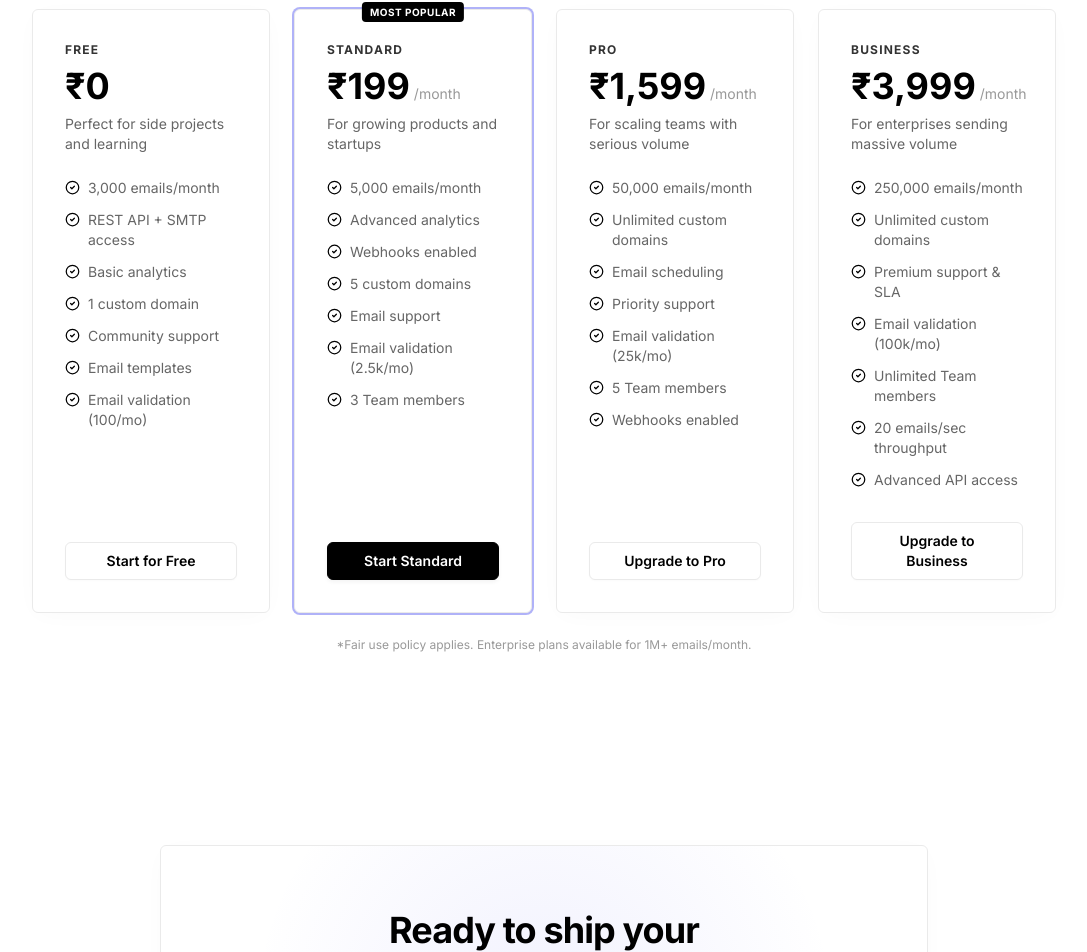
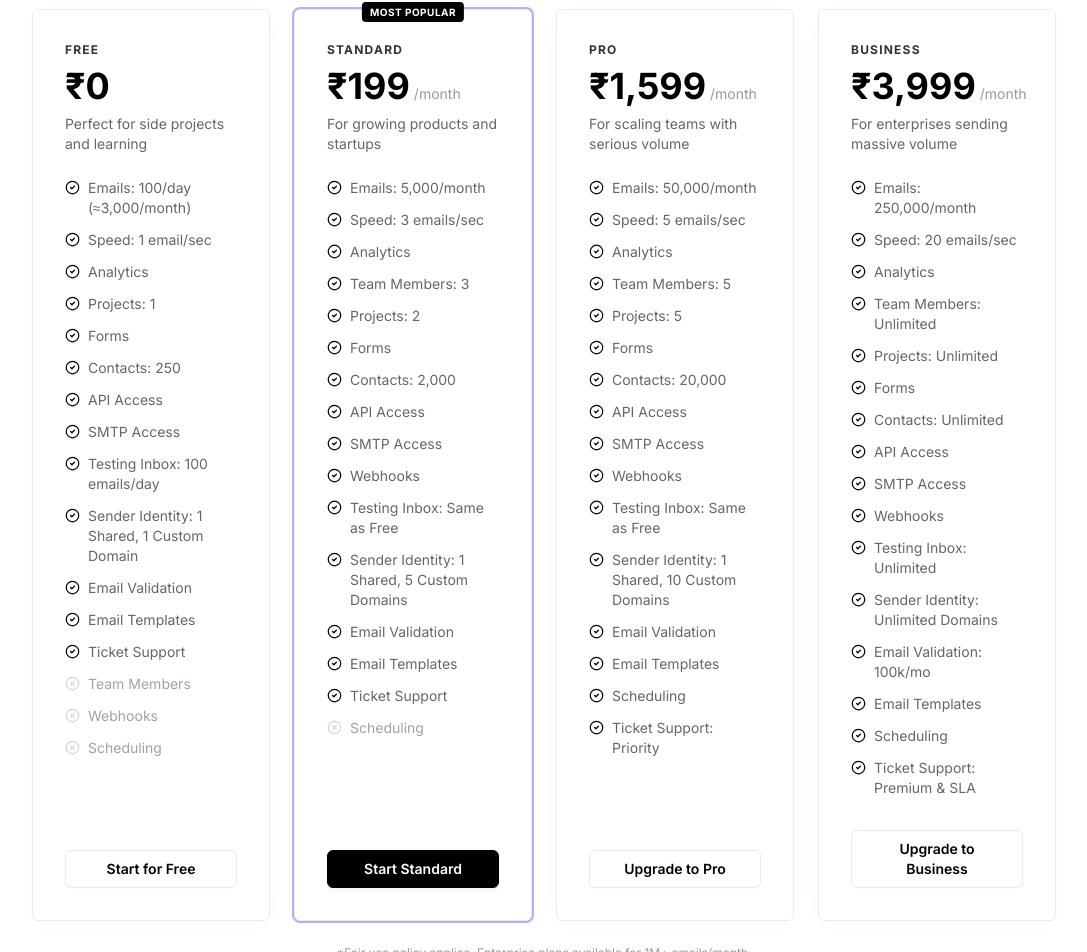
Before and after one commit to manishpandit1406/qwik-mailer, a Next.js app in the folder apps/web/: page / in a window 1280 px wide. Shown: the part 3104-4056 px from the top of the page, without its empty margins (96-1183 px from the left). Built offline with nearby package versions, Linux system fonts and the light colour scheme; no server answers.

Commit message:
feat: update landing page pricing to match dashboard structure

```diff
--- a/apps/web/src/app/dashboard/billing/page.tsx
+++ b/apps/web/src/app/dashboard/billing/page.tsx
@@ -185,19 +185,19 @@ export default function BillingPage() {
                 { text: "Emails: 100/day (≈3,000/month)", included: true },
                 { text: "Speed: 1 email/sec", included: true },
                 { text: "Analytics", included: true },
-                { text: "Team Members", included: false },
                 { text: "Projects: 1", included: true },
                 { text: "Forms", included: true },
                 { text: "Contacts: 250", included: true },
                 { text: "API Access", included: true },
                 { text: "SMTP Access", included: true },
-                { text: "Webhooks", included: false },
                 { text: "Testing Inbox: 100 emails/day", included: true },
                 { text: "Sender Identity: 1 Shared, 1 Custom Domain", included: true },
                 { text: "Email Validation", included: true },
                 { text: "Email Templates", included: true },
+                { text: "Ticket Support", included: true },
+                { text: "Team Members", included: false },
+                { text: "Webhooks", included: false },
                 { text: "Scheduling", included: false },
-                { text: "Ticket Support", included: true },
               ]
             },
             {
@@ -219,8 +219,8 @@ export default function BillingPage() {
                 { text: "Sender Identity: 1 Shared, 5 Custom Domains", included: true },
                 { text: "Email Validation", included: true },
                 { text: "Email Templates", included: true },
+                { text: "Ticket Support", included: true },
                 { text: "Scheduling", included: false },
-                { text: "Ticket Support", included: true },
               ]
             },
             {
--- a/apps/web/src/app/page.tsx
+++ b/apps/web/src/app/page.tsx
@@ -22,6 +22,7 @@ import {
   Send,
   Activity,
   User,
+  XCircle,
 } from "lucide-react"; // ─── Animated Counter ─────────────────────────────────────────────────────────
 function Counter({
   end,
@@ -100,7 +101,7 @@ interface PricingCardProps {
   price: string;
   period?: string;
   description: string;
-  features: string[];
+  features: { text: string; included: boolean }[];
   cta: string;
   highlighted?: boolean;
 }
@@ -157,16 +158,25 @@ function PricingCard({
         {features.map((f, i) => (
           <li
             key={i}
-            className="flex items-start gap-2 text-sm"
-            style={{ color: "var(--text-secondary)" }}
+            className={`flex items-start gap-2 text-sm`}
+            style={{ color: f.included ? "var(--text-secondary)" : "#9ca3af" }}
           >
             {" "}
-            <CheckCircle2
-              size={15}
-              className="mt-0.5 shrink-0"
-              style={{ color: "#000000" }}
-            />{" "}
-            {f}{" "}
+            {f.included ? (
+              <CheckCircle2
+                size={15}
+                className="mt-0.5 shrink-0"
+                style={{ color: "#000000" }}
+              />
+            ) : (
+              <XCircle
+                size={15}
+                className="mt-0.5 shrink-0"
+                style={{ color: "#d1d5db" }}
+              />
+            )}
+            {" "}
+            {f.text}{" "}
           </li>
         ))}{" "}
       </ul>{" "}
@@ -269,13 +279,22 @@ export default function LandingPage() {
       price: "₹0",
       description: "Perfect for side projects and learning",
       features: [
-        "3,000 emails/month",
-        "REST API + SMTP access",
-        "Basic analytics",
-        "1 custom domain",
-        "Community support",
-        "Email templates",
-        "Email validation (100/mo)"
+        { text: "Emails: 100/day (≈3,000/month)", included: true },
+        { text: "Speed: 1 email/sec", included: true },
+        { text: "Analytics", included: true },
+        { text: "Projects: 1", included: true },
+        { text: "Forms", included: true },
+        { text: "Contacts: 250", included: true },
+        { text: "API Access", included: true },
+        { text: "SMTP Access", included: true },
+        { text: "Testing Inbox: 100 emails/day", included: true },
+        { text: "Sender Identity: 1 Shared, 1 Custom Domain", included: true },
+        { text: "Email Validation", included: true },
+        { text: "Email Templates", included: true },
+        { text: "Ticket Support", included: true },
+        { text: "Team Members", included: false },
+        { text: "Webhooks", included: false },
+        { text: "Scheduling", included: false },
       ],
       cta: "Start for Free",
     },
@@ -285,13 +304,22 @@ export default function LandingPage() {
       period: "month",
       description: "For growing products and startups",
       features: [
-        "5,000 emails/month",
-        "Advanced analytics",
-        "Webhooks enabled",
-        "5 custom domains",
-        "Email support",
-        "Email validation (2.5k/mo)",
-        "3 Team members",
+        { text: "Emails: 5,000/month", included: true },
+        { text: "Speed: 3 emails/sec", included: true },
+        { text: "Analytics", included: true },
+        { text: "Team Members: 3", included: true },
+        { text: "Projects: 2", included: true },
+        { text: "Forms", included: true },
+        { text: "Contacts: 2,000", included: true },
+        { text: "API Access", included: true },
+        { text: "SMTP Access", included: true },
+        { text: "Webhooks", included: true },
+        { text: "Testing Inbox: Same as Free", included: true },
+        { text: "Sender Identity: 1 Shared, 5 Custom Domains", included: true },
+        { text: "Email Validation", included: true },
+        { text: "Email Templates", included: true },
+        { text: "Ticket Support", included: true },
+        { text: "Scheduling", included: false },
       ],
       cta: "Start Standard",
       highlighted: true,
@@ -302,13 +330,22 @@ export default function LandingPage() {
       period: "month",
       description: "For scaling teams with serious volume",
       features: [
-        "50,000 emails/month",
-        "Unlimited custom domains",
-        "Email scheduling",
-        "Priority support",
-        "Email validation (25k/mo)",
-        "5 Team members",
-        "Webhooks enabled",
+        { text: "Emails: 50,000/month", included: true },
+        { text: "Speed: 5 emails/sec", included: true },
+        { text: "Analytics", included: true },
+        { text: "Team Members: 5", included: true },
+        { text: "Projects: 5", included: true },
+        { text: "Forms", included: true },
+        { text: "Contacts: 20,000", included: true },
+        { text: "API Access", included: true },
+        { text: "SMTP Access", included: true },
+        { text: "Webhooks", included: true },
+        { text: "Testing Inbox: Same as Free", included: true },
+        { text: "Sender Identity: 1 Shared, 10 Custom Domains", included: true },
+        { text: "Email Validation", included: true },
+        { text: "Email Templates", included: true },
+        { text: "Scheduling", included: true },
+        { text: "Ticket Support: Priority", included: true },
       ],
       cta: "Upgrade to Pro",
     },
@@ -318,13 +355,22 @@ export default function LandingPage() {
       period: "month",
       description: "For enterprises sending massive volume",
       features: [
-        "250,000 emails/month",
-        "Unlimited custom domains",
-        "Premium support & SLA",
-        "Email validation (100k/mo)",
-        "Unlimited Team members",
-        "20 emails/sec throughput",
-        "Advanced API access",
+        { text: "Emails: 250,000/month", included: true },
+        { text: "Speed: 20 emails/sec", included: true },
+        { text: "Analytics", included: true },
+        { text: "Team Members: Unlimited", included: true },
+        { text: "Projects: Unlimited", included: true },
+        { text: "Forms", included: true },
+        { text: "Contacts: Unlimited", included: true },
+        { text: "API Access", included: true },
+        { text: "SMTP Access", included: true },
+        { text: "Webhooks", included: true },
+        { text: "Testing Inbox: Unlimited", included: true },
+        { text: "Sender Identity: Unlimited Domains", included: true },
+        { text: "Email Validation: 100k/mo", included: true },
+        { text: "Email Templates", included: true },
+        { text: "Scheduling", included: true },
+        { text: "Ticket Support: Premium & SLA", included: true },
       ],
       cta: "Upgrade to Business",
     },
```
Also changed, not shown: 1 other file (tests, documents, lock files or other folders).
